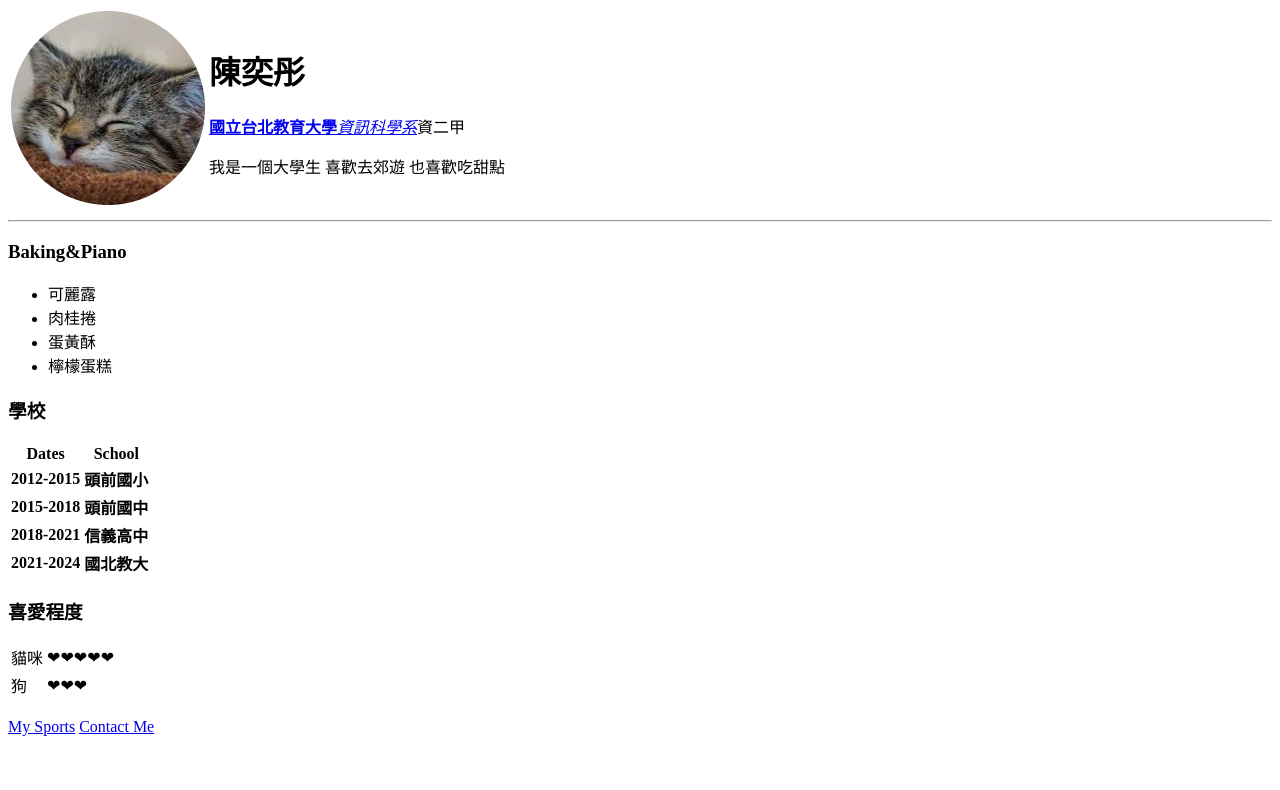
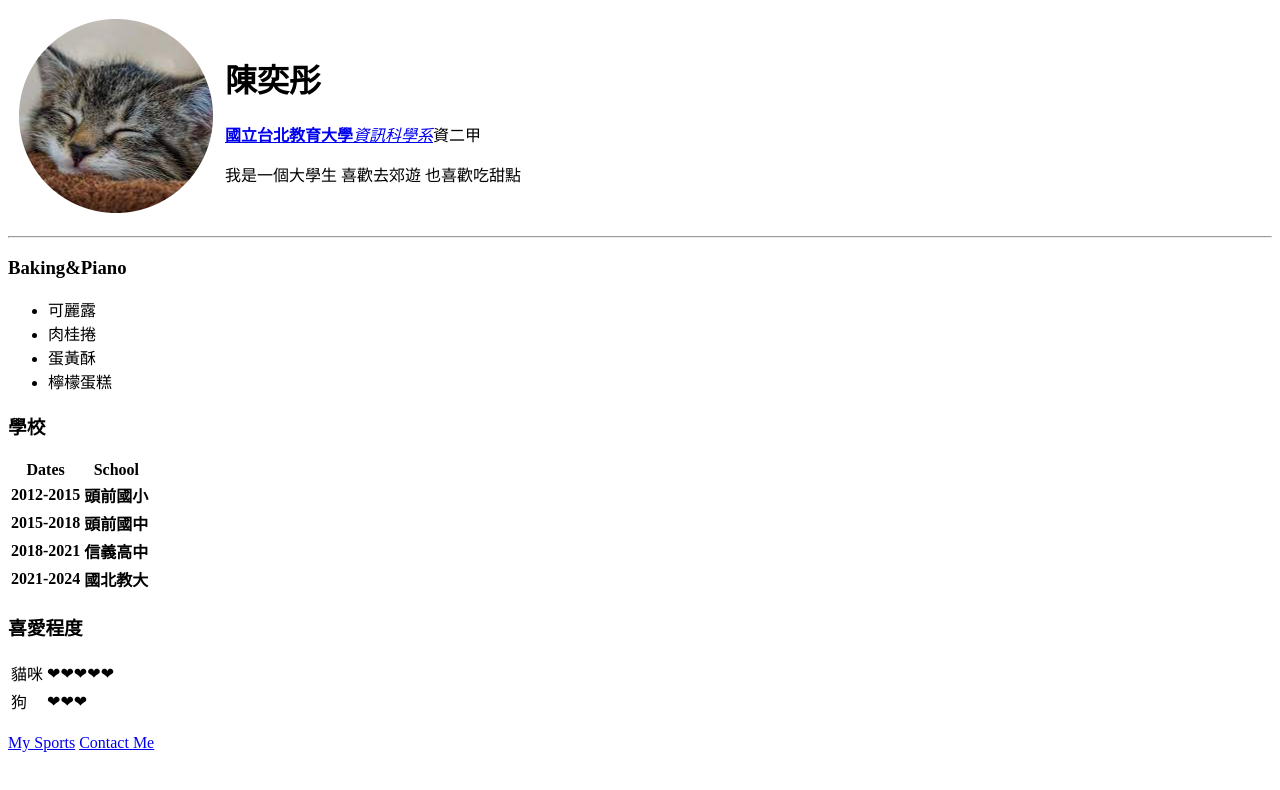
Before and after one commit to 111016032/2022cv, a plain HTML site: page index.html in a window 1280 px wide. Drawn offline with Linux system fonts and the light colour scheme.

Commit message:
Update index.html

```diff
--- a/index.html
+++ b/index.html
@@ -6,7 +6,7 @@
     <meta name="viewport" content="width=device-width, initial-scale=1.0">
     <title>陳奕彤's Personal Site</title>
 </head>
-<body><table>
+<body><table cellspacing="10">
         <tr>
             <td><img src="images/貓咪-modified.png"alt="陳奕彤 picture"></td>
             <td><h1>陳奕彤</h1>
```
